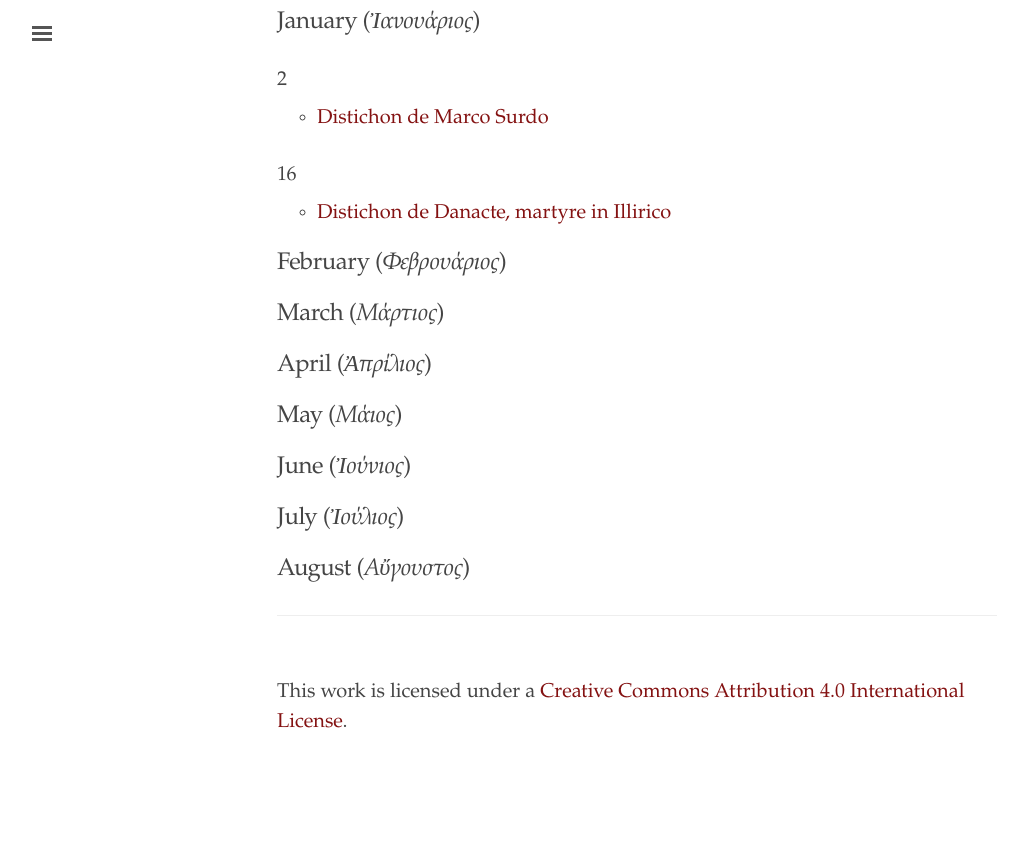
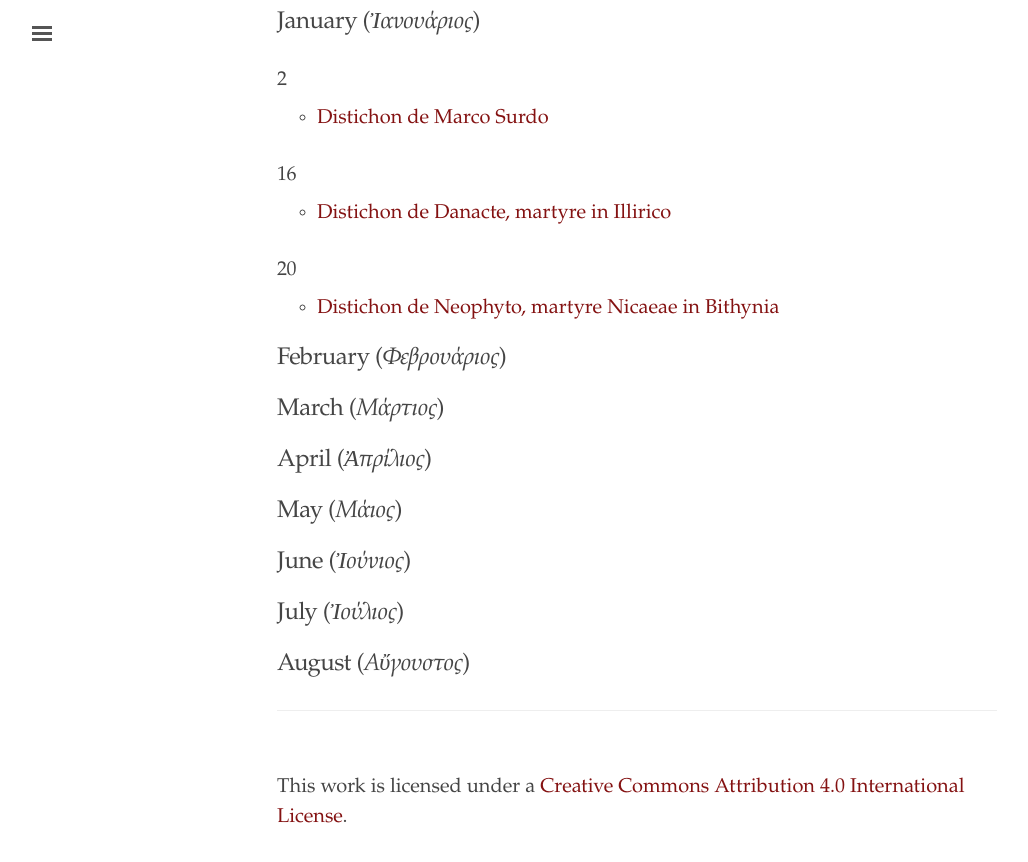
Before and after one commit to cjkoepke1/greek-hagiography, a Jekyll site: the page built from index.md, in a window 1280 px wide and 900 px high, scrolled down 729 px. Shown: the top 862 px of the window, without its empty margins (3-1031 px from the left). Built offline with Jekyll 4.4.1, drawn with Linux system fonts in a browser that asks for light colours; before the commit the page ends 1546 px from its top, so only the background shows below that.

Commit message:
Added Distichon de Neophyto martyre

```diff
--- a/index.md
+++ b/index.md
@@ -32,6 +32,10 @@ title: "Greek Hagiography"
 
 - [Distichon de Danacte, martyre in Illirico](https://cjkoepke1.github.io/greek-hagiography/texts/distichon-de-danacte)
 
+### 20
+
+- [Distichon de Neophyto, martyre Nicaeae in Bithynia](https://cjkoepke1.github.io/greek-hagiography/texts/distichon-de-neophyto)
+
 ## February (*Φεβρουάριος*)
 
 ## March (*Μάρτιος*)
```
